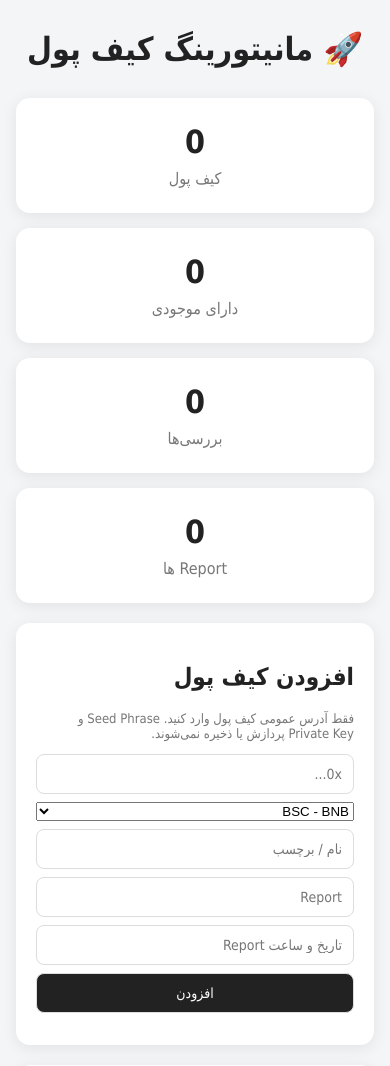
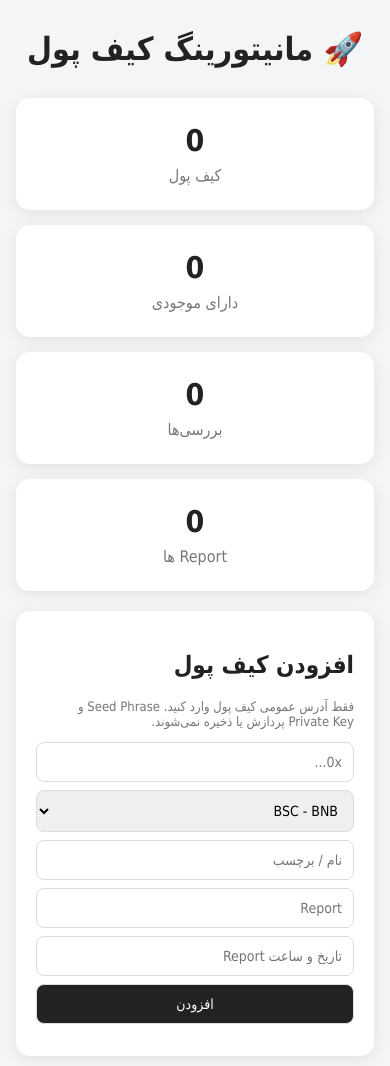
Before and after one commit to shapyaar/walletmonitoring, a Flask app: page / in a window 390 px wide. Shown: the top 1066 px of the page. Run offline with Flask 3, Linux system fonts and the light colour scheme; data that the repository does not hold is empty.

Commit message:
Update style.css

```diff
--- a/static/style.css
+++ b/static/style.css
@@ -10,7 +10,7 @@ body {
 }
 
 .container {
-    max-width: 1200px;
+    max-width: 1300px;
     margin: 30px auto;
     padding: 0 16px;
 }
@@ -25,13 +25,14 @@ h1 {
     padding: 20px;
     margin: 20px 0;
     border-radius: 14px;
-    box-shadow: 0 3px 15px rgba(0,0,0,.08);
+    box-shadow:
+        0 3px 15px rgba(0,0,0,.08);
 }
 
 .stats {
     display: grid;
     grid-template-columns:
-        repeat(3, 1fr);
+        repeat(4, 1fr);
     gap: 15px;
 }
 
@@ -46,7 +47,7 @@ h1 {
 
 .stat strong {
     display: block;
-    font-size: 32px;
+    font-size: 30px;
     margin-bottom: 8px;
 }
 
@@ -62,11 +63,12 @@ h1 {
 .form {
     display: grid;
     grid-template-columns:
-        2fr 1fr 1fr 1fr auto;
+        2fr 1fr 1fr 1fr 1fr auto;
     gap: 8px;
 }
 
 input,
+select,
 button {
     padding: 11px;
     border-radius: 8px;
@@ -92,7 +94,7 @@ button:hover {
 }
 
 .toolbar input {
-    width: 260px;
+    width: 250px;
 }
 
 .table-container {
@@ -109,7 +111,9 @@ td {
     padding: 12px;
     border-bottom:
         1px solid #eee;
+
     text-align: right;
+
     white-space: nowrap;
 }
 
@@ -127,10 +131,11 @@ td {
     margin-top: 12px;
 }
 
-@media (max-width: 800px) {
+@media (max-width: 900px) {
 
     .stats {
-        grid-template-columns: 1fr;
+        grid-template-columns:
+            repeat(2, 1fr);
     }
 
     .form {
@@ -144,5 +149,11 @@ td {
     .toolbar input {
         width: 100%;
     }
+}
 
+@media (max-width: 500px) {
+
+    .stats {
+        grid-template-columns: 1fr;
+    }
 }
```
